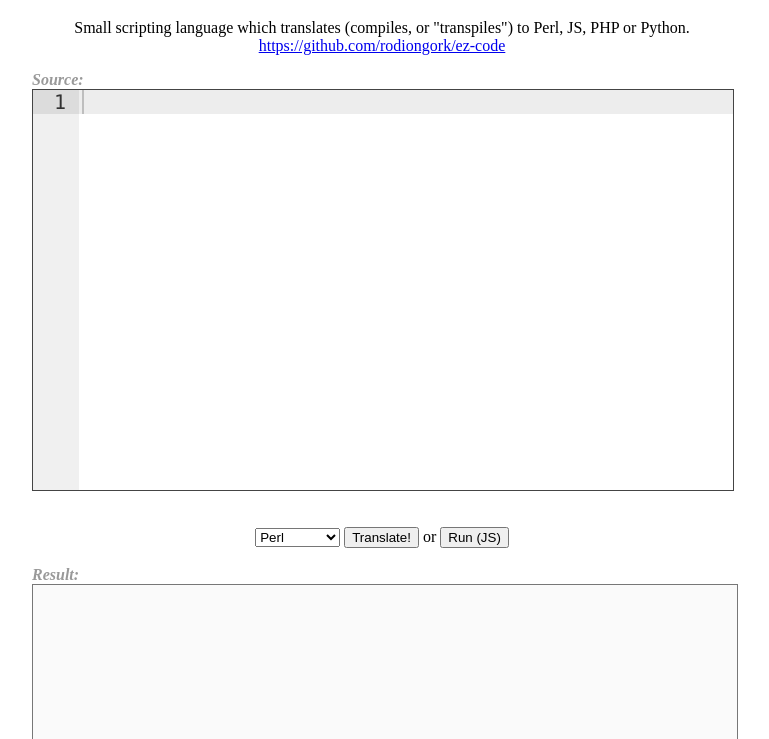
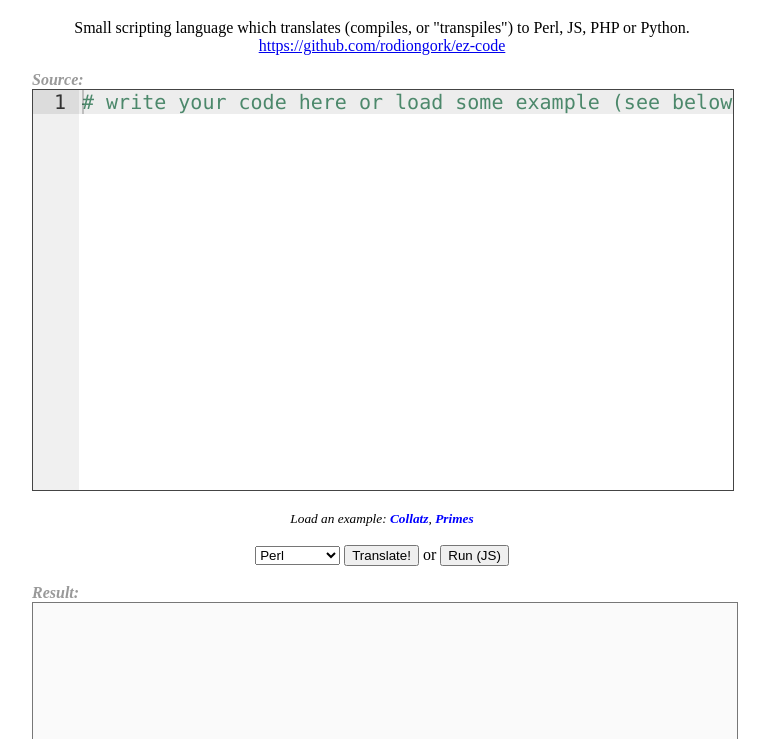
Before and after one commit to RodionGork/ez-code, a plain HTML site: page index.html in a window 1280 px wide. Shown: the part 61-800 px from the top of the page, without its empty margins (258-1027 px from the left). Drawn offline with Linux system fonts and the light colour scheme.

Commit message:
loading examples in web-page

```diff
--- a/index.html
+++ b/index.html
@@ -7,6 +7,7 @@
     #source {width:100%;height:400px;font-size:125%;border:1px solid #444;}
     #output {width:100%;border:1px solid #777;}
     .label {font-style:italic;font-weight:bold;color:#999;text-align:left;}
+    .example {color:blue;font-weight:bold;cursor:pointer;}
     .ace_keyword {font-weight:bold;}
     .ace-tm .ace_string {color: #f08;font-weight:bold;}
     .ace-tm .ace_constant.ace_numeric {color: #080;font-weight:bold;}
@@ -18,7 +19,10 @@
 <p>Small scripting language which translates (compiles, or "transpiles") to Perl, JS, PHP or Python.<br/>
 <a href="https://github.com/rodiongork/ez-code">https://github.com/rodiongork/ez-code</a></p>
 <div class="label">Source:</div>
-<div id="source"></div>
+<div id="source"># write your code here or load some example (see below)</div>
+<br/>
+<small><i>Load an example: <span class="example" onclick="example('collatz')">Collatz</span>,
+<span class="example" onclick="example('primes')">Primes</span></i></small>
 <br/><br/>
 <select id="lang">
 <option value="pl">Perl</option>
--- a/web-assets/common.js
+++ b/web-assets/common.js
@@ -20,6 +20,11 @@ function runjs() {
   let code = out.value;
   out.value = '';
   eval(code);
+}
+async function example(name) {
+  let resp = await fetch('./tests/' + name + '.ez');
+  let data = await resp.text();
+  editor.setValue(data);
 }
 document.getElementById('translatebtn').onclick=translate;
 document.getElementById('runjs').onclick=runjs;
```
Also changed, not shown: tests/collatz.txt (renamed from tests/t03-collatz.txt), tests/primes.txt (renamed from tests/t05-primes.txt), 4 other files.
